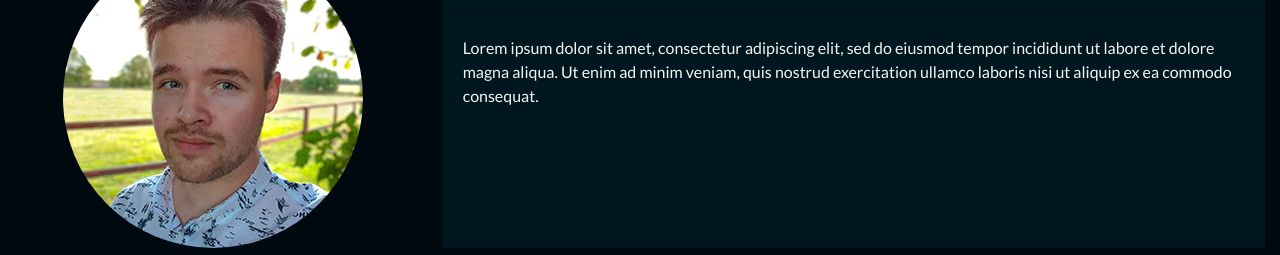
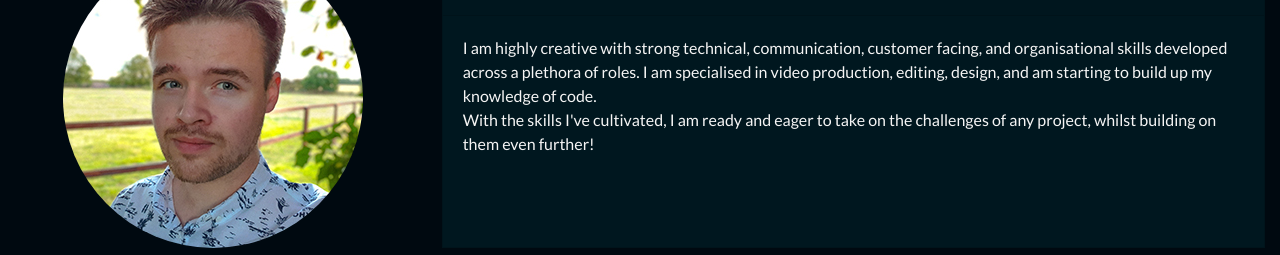
Before and after one commit to Waymantis/user-centric-milestone, a plain HTML site: page about.html in a window 1280 px wide. Shown: the part 148-403 px from the top of the page. Drawn offline with nearby package versions, Linux system fonts and the light colour scheme.

Commit message:
Added about me text, to about me card.

```diff
--- a/about.html
+++ b/about.html
@@ -65,10 +65,11 @@
 							</div>
 							<div class="card-body">
 								<p>
-									Lorem ipsum dolor sit amet, consectetur adipiscing elit, sed
-									do eiusmod tempor incididunt ut labore et dolore magna aliqua.
-									Ut enim ad minim veniam, quis nostrud exercitation ullamco
-									laboris nisi ut aliquip ex ea commodo consequat.
+									I am highly creative with strong technical, communication, customer facing,
+                                    and organisational skills developed across a plethora of roles.
+                                    I am specialised in video production, editing, design, and am starting to build up my knowledge of code.
+                                    <br>
+                                    With the skills I've cultivated, I am ready and eager to take on the challenges of any project, whilst building on them even further!
 								</p>
 							</div>
 						</div>
```
